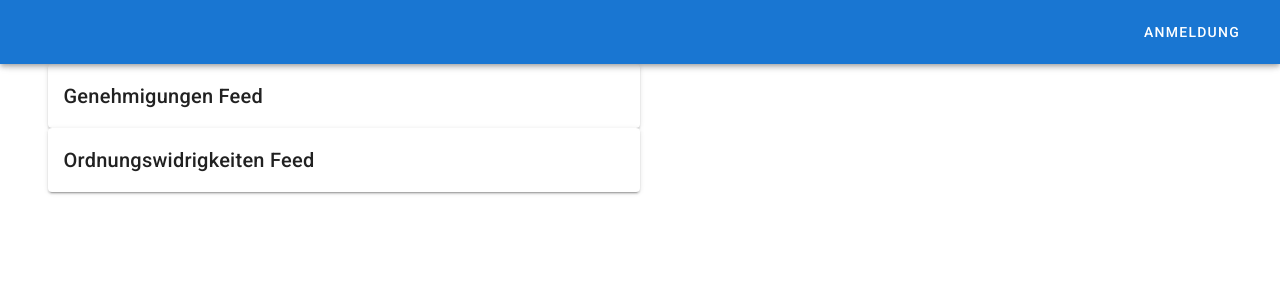
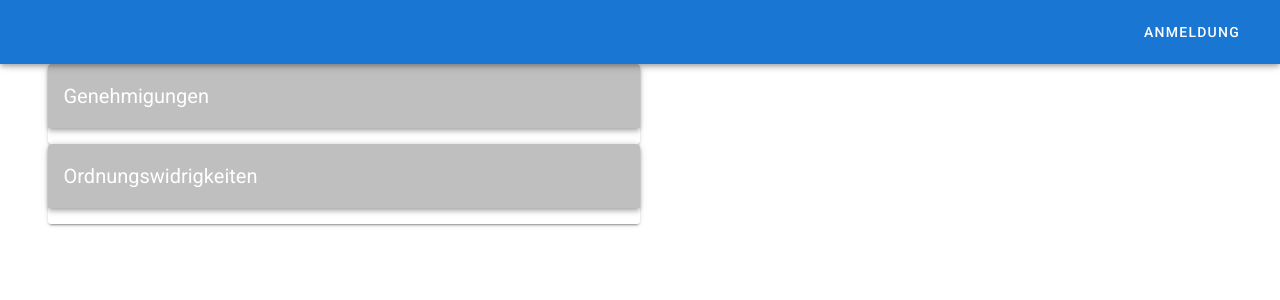
Before and after one commit to SGSE-2020/MS_Ordnungsamt, a Vue app in the folder frontend/: page / in a window 1280 px wide. Shown: the top 300 px of the page. Built offline with nearby package versions, Linux system fonts and the light colour scheme.

Commit message:
Added Firebase Login UI & Request

```diff
--- a/frontend/package.json
+++ b/frontend/package.json
@@ -8,9 +8,13 @@
     "lint": "vue-cli-service lint"
   },
   "dependencies": {
+    "axios": "^0.19.2",
     "core-js": "^3.6.4",
+    "firebase": "^7.15.4",
     "vue": "^2.6.11",
-    "vuetify": "^2.2.11"
+    "vue-router": "^3.3.4",
+    "vuetify": "^2.2.11",
+    "vuex": "^3.4.0"
   },
   "devDependencies": {
     "@vue/cli-plugin-babel": "~4.3.0",
--- a/frontend/src/App.vue
+++ b/frontend/src/App.vue
@@ -25,8 +25,8 @@
         <v-layout row> <!-- The two row split -->
           <v-flex md6> <!-- The left row -->
             <v-layout column> <!-- Vertical Layout -->
-              <FeedGN/>
-              <FeedOW/>
+              <v-flex md6><FeedGN/></v-flex>
+              <v-flex md6><FeedOW/></v-flex>
             </v-layout>
           </v-flex>
         </v-layout>
@@ -37,6 +37,8 @@
 </template>
 
 <script>
+
+//Ordnungsamt Components
 import LoginForm from './components/LoginForm';
 import FeedGN from './components/FeedGN';
 import FeedOW from './components/FeedOW';
@@ -52,6 +54,6 @@ export default {
 
   data: () => ({
     //
-  }),
+  })
 };
 </script>
--- a/frontend/src/components/FeedGN.vue
+++ b/frontend/src/components/FeedGN.vue
@@ -1,7 +1,15 @@
 <template>
   <div id="feedGN">
     <v-card>
-      <v-card-title>Genehmigungen Feed</v-card-title>
+      <v-toolbar
+        color="#BFBFBF"
+        dark
+      >
+      <v-toolbar-title>Genehmigungen</v-toolbar-title>
+      </v-toolbar>
+      <v-list>
+
+      </v-list>
     </v-card>
   </div>
 </template>
--- a/frontend/src/components/FeedOW.vue
+++ b/frontend/src/components/FeedOW.vue
@@ -1,7 +1,15 @@
 <template>
     <div id="feedOW">
         <v-card>
-            <v-card-title>Ordnungswidrigkeiten Feed</v-card-title>
+            <v-toolbar
+                color="#BFBFBF"
+                dark
+            >
+            <v-toolbar-title>Ordnungswidrigkeiten</v-toolbar-title>
+            </v-toolbar>
+            <v-list>
+
+            </v-list>
         </v-card>
     </div>
 </template>
--- a/frontend/src/components/LoginForm.vue
+++ b/frontend/src/components/LoginForm.vue
@@ -16,6 +16,9 @@
         <v-card-title>
           <span class="headline">Smart City Login</span>
         </v-card-title>
+        <v-alert v-if="wrongLogin == true" type="error">
+            Fehlerhafter Login
+        </v-alert>
         <v-card-text>
             <v-form v-model="isValid">
                 <v-text-field
@@ -34,8 +37,8 @@
             </v-form>
         </v-card-text>
         <v-card-actions>
-            <v-btn color="primary" @click="showLoginForm = false" >Abbrechen</v-btn>
-            <v-btn color="primary" :disabled="!isValid">Login</v-btn>
+            <v-btn color="primary" @click="showLoginForm = false; wrongLogin = false;" >Abbrechen</v-btn>
+            <v-btn color="primary" @click="submit(); wrongLogin = false;" :disabled="!isValid">Login</v-btn>
         </v-card-actions>
     </v-card>
     </v-dialog>
@@ -43,14 +46,33 @@
 </template>
 
 <script>
+
+//External Components
+import firebase from "firebase";
+
 export default {
   name: 'LoginForm',
   data: () => ({
       showLoginForm: false,
       email : null,
       password: null,
-      isValid: true
-  })
+      isValid: true,
+      wrongLogin: false
+  }),
+  methods: {
+      submit() {
+        firebase
+            .auth()
+            .signInWithEmailAndPassword(this.email, this.password)
+            .then(data => {
+                this.showLoginForm = false;
+                console.log(data)
+            })
+            .catch( ()=> {
+                this.wrongLogin = true;
+            });
+      }
+  }
 }
 </script>
 
--- a/frontend/src/main.js
+++ b/frontend/src/main.js
@@ -1,8 +1,20 @@
 import Vue from 'vue'
 import App from './App.vue'
 import vuetify from './plugins/vuetify';
+import * as firebase from "firebase";
 
 Vue.config.productionTip = false
+
+const configOptions = {
+  apiKey: "AIzaSyBvTg0_QrhEvQ9UeZPH8--E2JZ55KA_u_c",
+	authDomain: "smart-city-ss2020.firebaseapp.com",
+	databaseURL: "https://smart-city-ss2020.firebaseio.com",
+	projectId: "smart-city-ss2020",
+  storageBucket: "smart-city-ss2020.appspot.com",
+  messagingSenderId: "957240233717"
+};
+
+firebase.initializeApp(configOptions);
 
 new Vue({
   vuetify,
```
Also changed, not shown: 1 other file (tests, documents, lock files or other folders).
